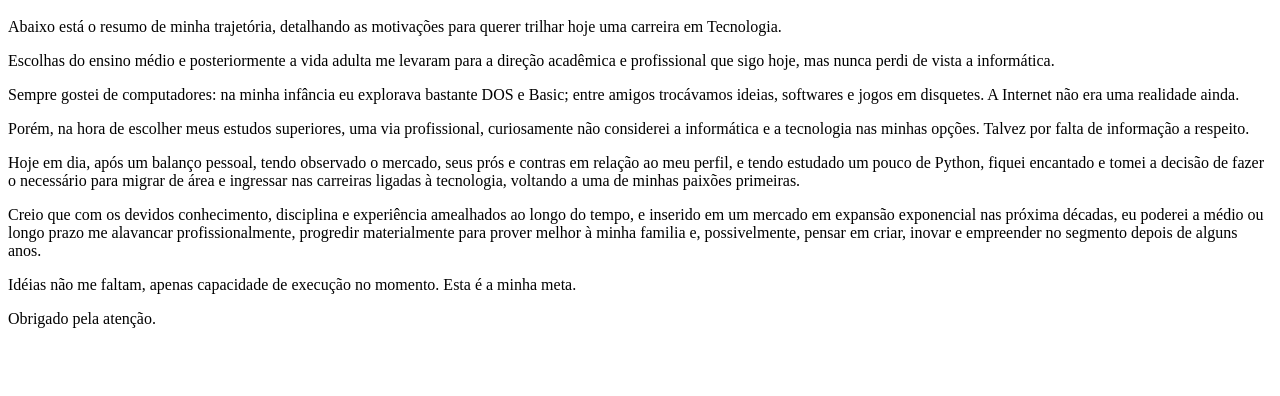
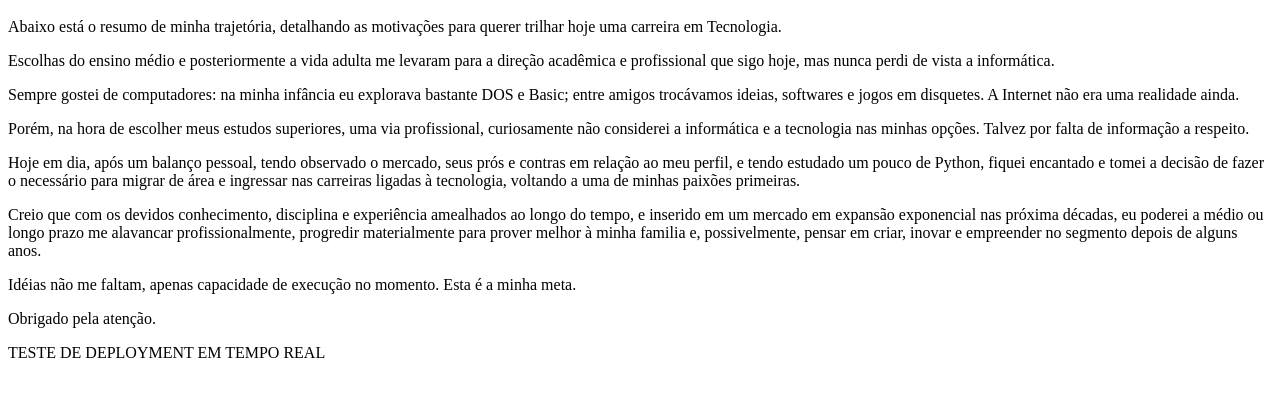
Before and after one commit to didiertavares/desafio-eliti, a plain HTML site: page index.html in a window 1280 px wide. Shown: the part 48-444 px from the top of the page. Drawn offline with Linux system fonts and the light colour scheme.

Commit message:
Update index.html

```diff
--- a/index.html
+++ b/index.html
@@ -20,6 +20,8 @@
 
     <p>Obrigado pela atenção.</p>
 
+    <p>TESTE DE DEPLOYMENT EM TEMPO REAL</p>
+
 
   </body>
 </html>
```
